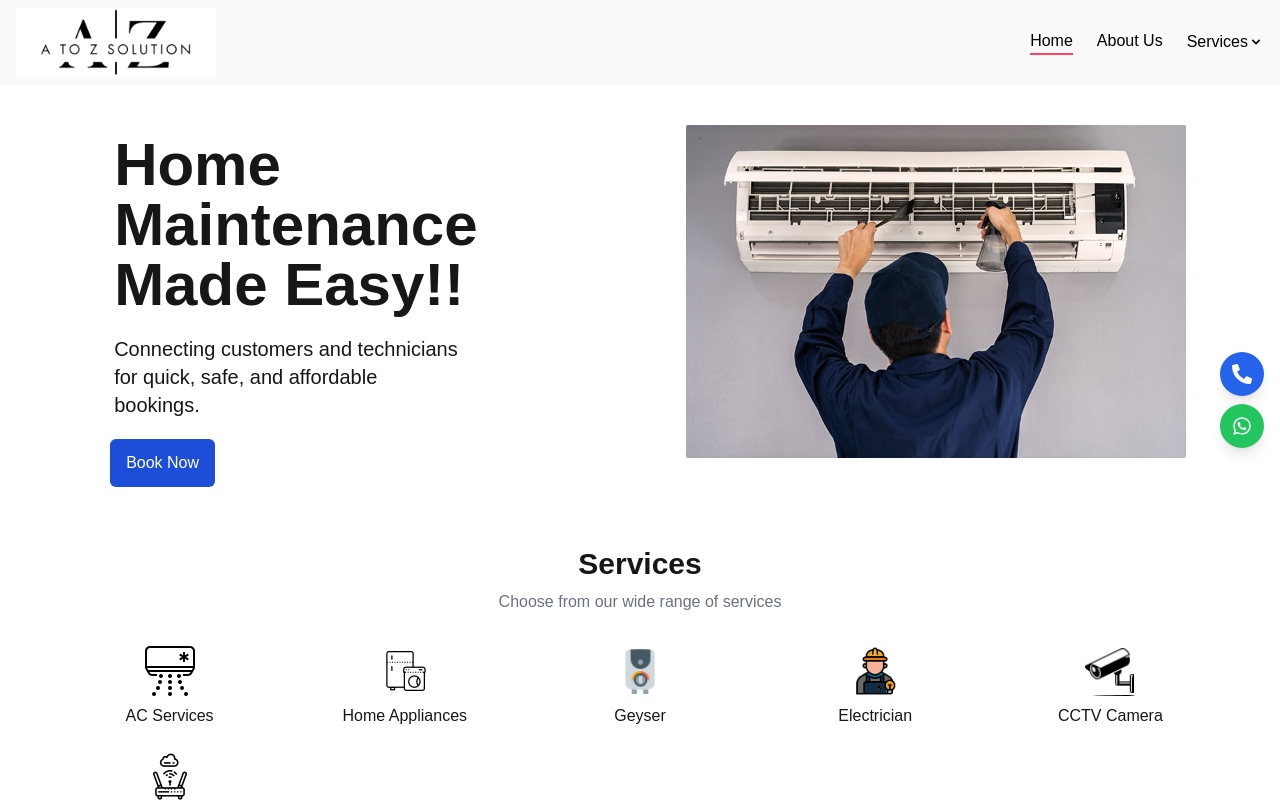
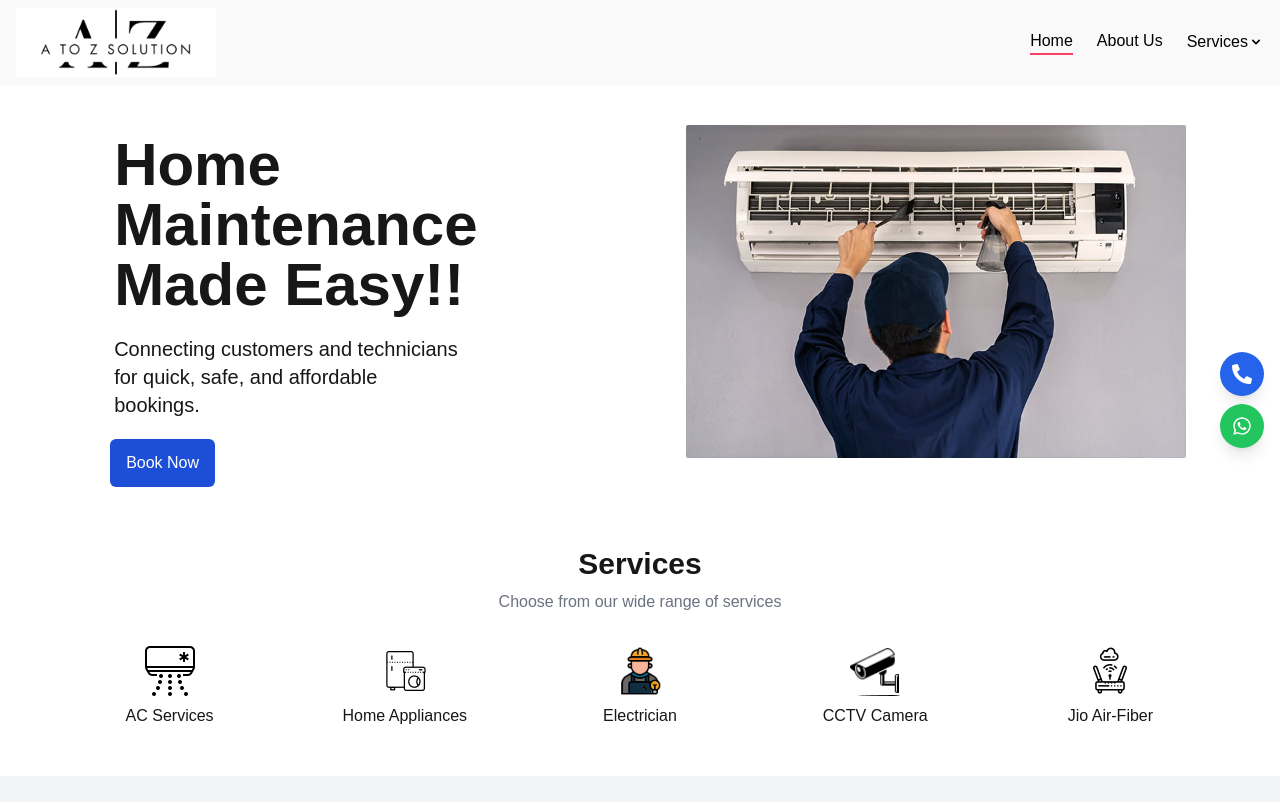
Before and after one commit to hellohasnain/a-to-z-solution, a Next.js app: page / in a window 1280 px wide. Shown: the top 802 px of the page. Built offline with nearby package versions, Linux system fonts and the light colour scheme.

Commit message:
services

```diff
--- a/components/Home/ServicesSection.js
+++ b/components/Home/ServicesSection.js
@@ -11,16 +11,11 @@ const ServicesSection = () => {
         },
         {
             name: 'Home Appliances',
-            href: "/home.png",
+            href: "/homeappliances",
             icon: "/home.png",
             alt: 'Plumber icon'
         },
-        {
-            name: 'Geyser',
-            href: 'electrician-services',
-            icon: '/geyser.png',
-            alt: 'Electrical icon'
-        },
+
         {
             name: 'Electrician',
             href: 'handyman-services',
```
